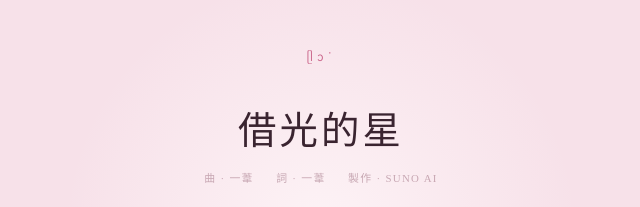
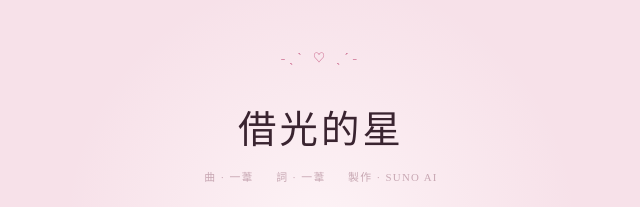
Before and after one commit to xi-xi9/BOAT, a plain HTML site: page index.html in a window 1280 px wide. Shown: the top 207 px of the page, 319-959 px from the left. Drawn offline with Linux system fonts and the light colour scheme.

Commit message:
Update hero section text in index.html

```diff
--- a/index.html
+++ b/index.html
@@ -269,7 +269,7 @@
 <body>
 
 <section class="hero">
-  <div class="freq">ᥫᩣᐝ</div>
+  <div class="freq"> ˗ˏˋ ♡ ˎˊ˗</div>
   <h1 class="title">借光的星</h1>
   <div class="credits">
     <!-- TODO: 曲/製作 請確認是否正確，詞已預填敬舟的筆名「一葦」 -->
```
